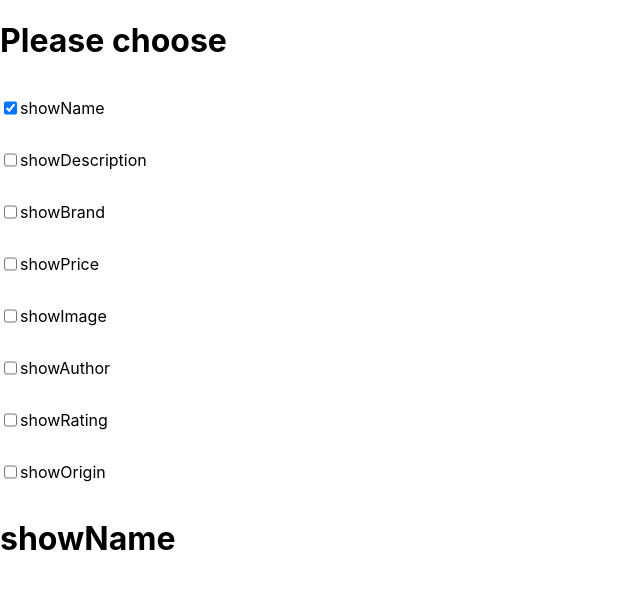
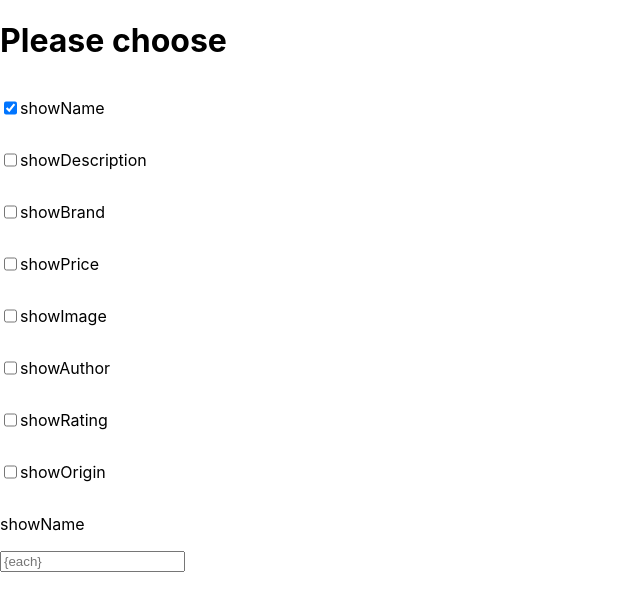
Before and after one commit to larrywongkahei/JsonDataMaker, a React (Create React App) app: page / in a window 1280 px wide. Both pictures are taken after a click on the checkbox 10 px from the left and 107 px from the top of the page. Shown: the top 610 px of the page, without its empty margins (0-640 px from the left). Built offline with nearby package versions, Linux system fonts and the light colour scheme.

Commit message:
Save point before simplify codes

```diff
--- a/src/Components/Home.js
+++ b/src/Components/Home.js
@@ -13,12 +13,7 @@ export function Home(){
     const [listToShow, setListToShow] = useState([]);
     const list = [showName, showDescription, showBrand, showPrice, showImage, showAuthor, showRating, showOrigin]
     useEffect(() => {
-        loadListToShow();
     }, [])
-
-    function loadListToShow(){
-        setListToShow(list.filter(x => x === true));
-    }
 
     function selectButton(name){
         if(listToShow.includes(name)){
@@ -47,6 +42,15 @@ export function Home(){
         )
     })
 
+    const allInput = listToShow.map((each, index) => {
+        return (
+            <div>
+                <p>{each}</p>
+                <input type="text" placeholder="{each}" />
+            </div>
+                   )
+    })
+
     return (
         <div>
             <h1>
@@ -56,7 +60,7 @@ export function Home(){
                 {allButton}
             </form>
             <div>
-                {allList}
+                {allInput}
             </div>
         </div>
 
```
